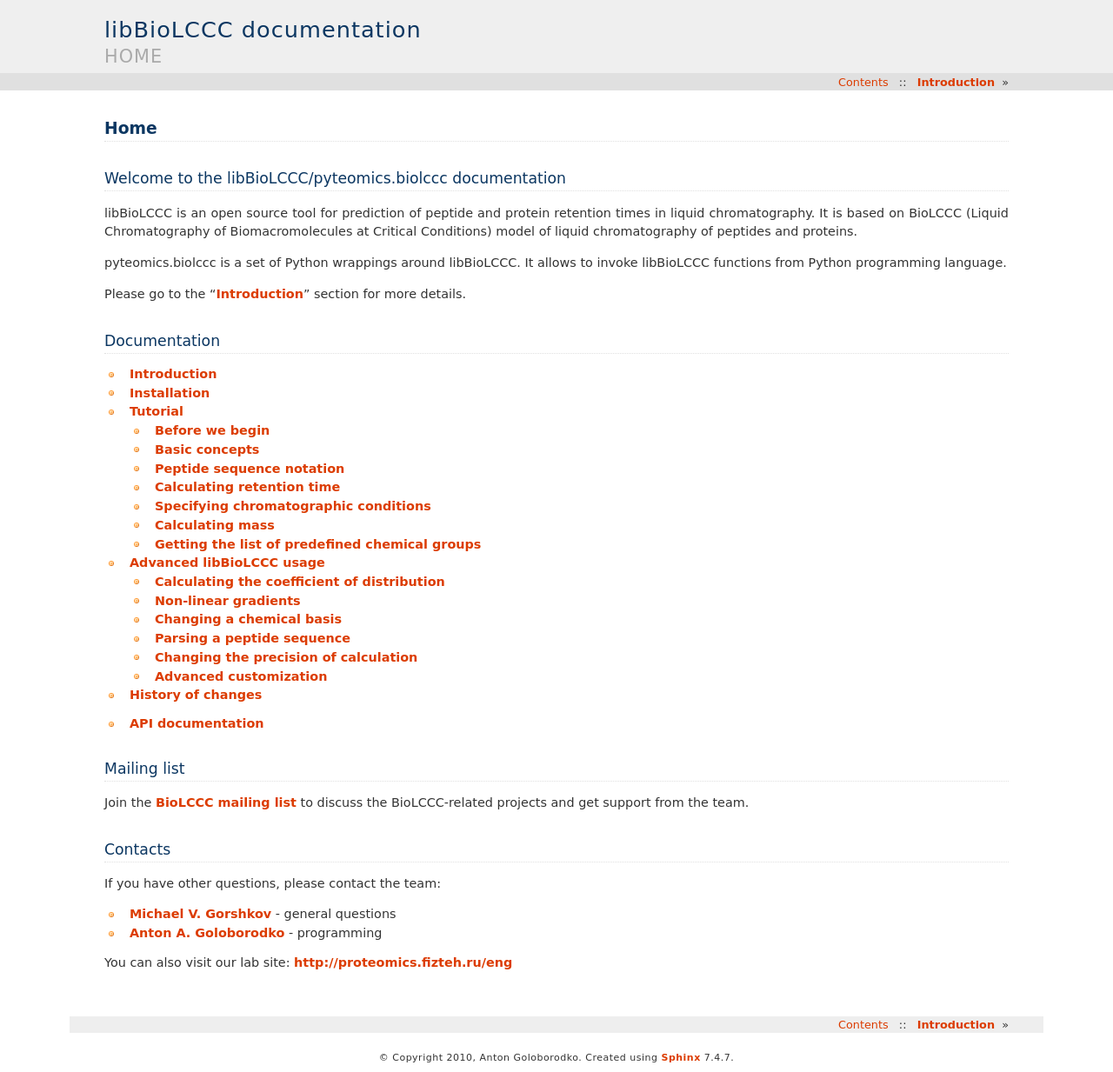
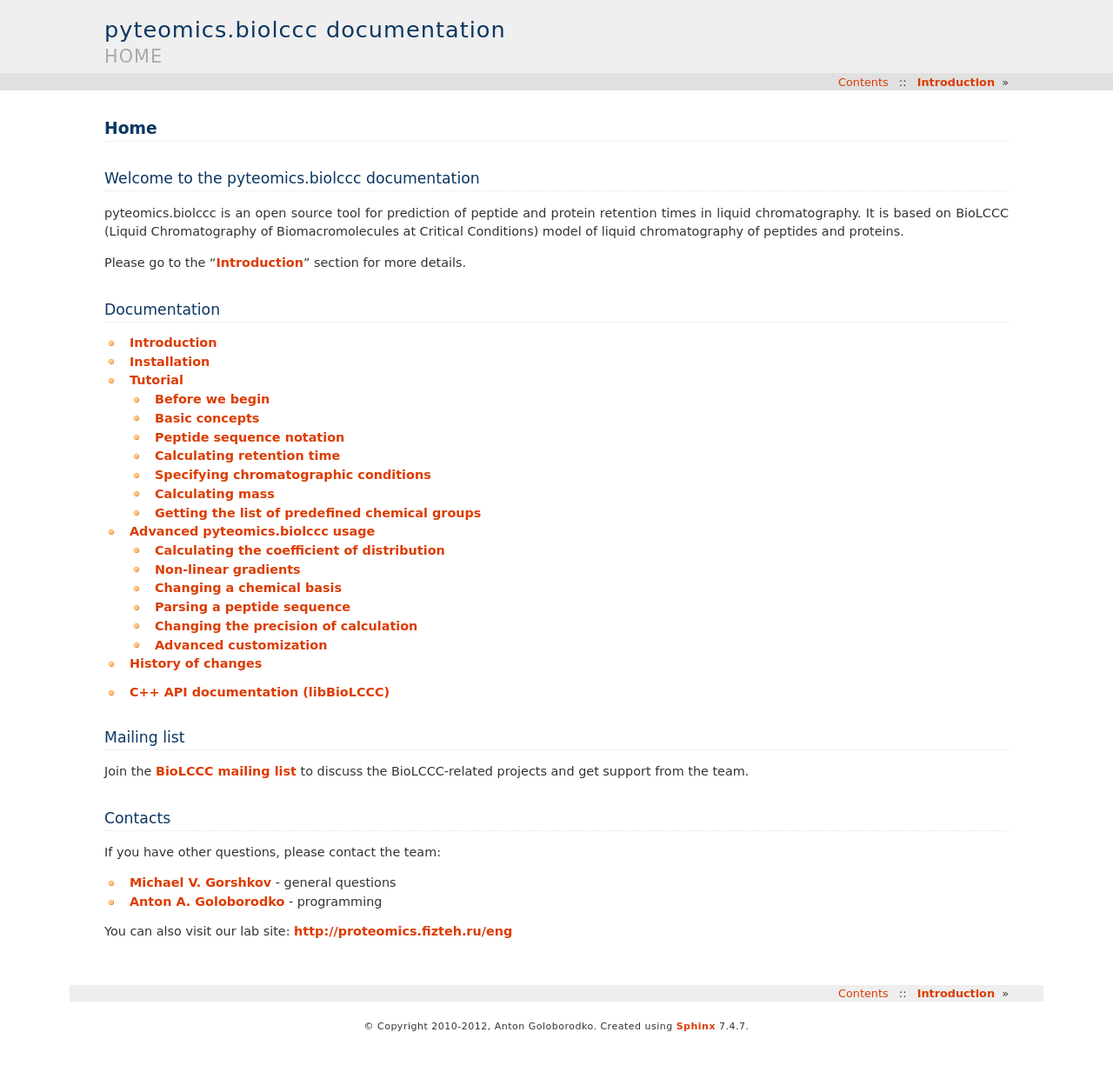
Before and after one commit to levitsky/biolccc, a Sphinx documentation site: the page built from doc/sphinx/source/index.rst, in a window 1280 px wide. Shown: the whole page at 87% size. Built offline with Sphinx 7.4.7, drawn with Linux system fonts in a browser that asks for light colours; formulas are drawn with MathJax 3; after the commit the page ends 1197 px from its top, so only the background shows below that.

Commit message:
Multiple fixes in documentation. Fix chain_model.cpp for compatibility with the MSVC compiler.

```diff
--- a/doc/sphinx/source/conf.py
+++ b/doc/sphinx/source/conf.py
@@ -1,6 +1,6 @@
 # -*- coding: utf-8 -*-
 #
-# libBioLCCC documentation build configuration file, created by
+# pyteomics.biolccc documentation build configuration file, created by
 # sphinx-quickstart on Fri Aug 20 13:41:14 2010.
 #
 # This file is execfile()d with the current directory set to its containing dir.
@@ -28,7 +28,13 @@
 sys.path.append(os.path.abspath('_sphinxext'))
 extensions = ['sphinx.ext.pngmath', 'sphinx.ext.ifconfig',
     'only_directives',
-    'plot_directive']
+    'plot_directive',
+    'googleanalytics']
+
+# Enable Google Analytics via a script from
+# http://pypi.python.org/pypi/sphinxcontrib-googleanalytics
+googleanalytics_enabled = True
+googleanalytics_id = 'UA-29081129-1'
 
 # Add any paths that contain templates here, relative to this directory.
 templates_path = ['_templates']
@@ -43,8 +49,8 @@
 master_doc = 'index'
 
 # General information about the project.
-project = u'libBioLCCC'
-copyright = u'2010, Anton Goloborodko'
+project = u'pyteomics.biolccc'
+copyright = u'2010-2012, Anton Goloborodko'
 
 # The version info for the project you're documenting, acts as replacement for
 # |version| and |release|, also used in various other places throughout the
--- a/doc/sphinx/source/index.rst
+++ b/doc/sphinx/source/index.rst
@@ -7,16 +7,13 @@
 Home
 ====
 
-Welcome to the libBioLCCC/pyteomics.biolccc documentation
-=========================================================
+Welcome to the pyteomics.biolccc documentation
+==============================================
 
-libBioLCCC is an open source tool for prediction of peptide and protein
+pyteomics.biolccc is an open source tool for prediction of peptide and protein
 retention times in liquid chromatography. It is based on BioLCCC (Liquid
 Chromatography of Biomacromolecules at Critical Conditions) model of liquid
 chromatography of peptides and proteins.
-
-pyteomics.biolccc is a set of Python wrappings around libBioLCCC. It allows to invoke
-libBioLCCC functions from Python programming language.
 
 Please go to the ":doc:`introduction`" section for more details.
 
--- a/doc/sphinx/source/tools.rst
+++ b/doc/sphinx/source/tools.rst
@@ -1,6 +1,6 @@
-=====================================
-The choice of tools behind libBioLCCC
-=====================================
+============================================
+The choice of tools behind pyteomics.biolccc
+============================================
 
 The main platform of libBioLCCC/pyteomics.biolccc development is Linux. We prefer it for
 its flexibility and vast automation capabilities.
--- a/setup.py
+++ b/setup.py
@@ -8,7 +8,7 @@
 #from setuptools import setup, find_packages, Extension
 from distutils.core import setup, Extension
 
-sources = glob.glob("src/core/*.cpp") + ['./pyteomics/biolccc_wrap.cc']
+sources = glob.glob("src/core/*.cpp") + ['./pyteomics/biolccc_wrap.cxx']
 version = open('./VERSION').readline().strip()
 
 biolccc_ext = Extension(
```
Also changed, not shown: other parts of doc/sphinx/source/index.rst (+1 -1 lines), build.py (+26 -3 lines), doc/sphinx/source/advanced.rst (+8 -7 lines), doc/sphinx/source/tutorial.rst (+19 -15 lines), 4 other files.
